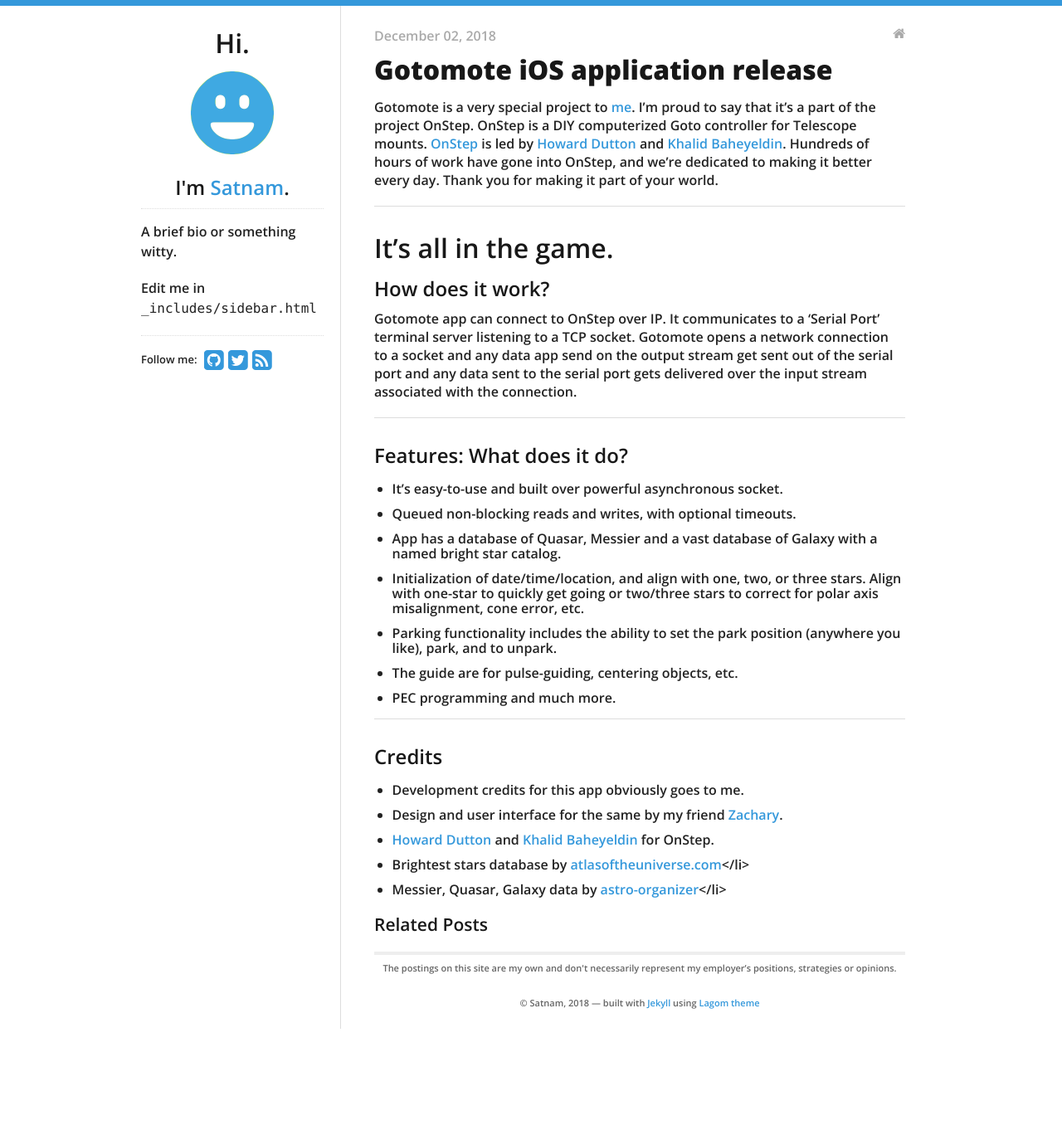
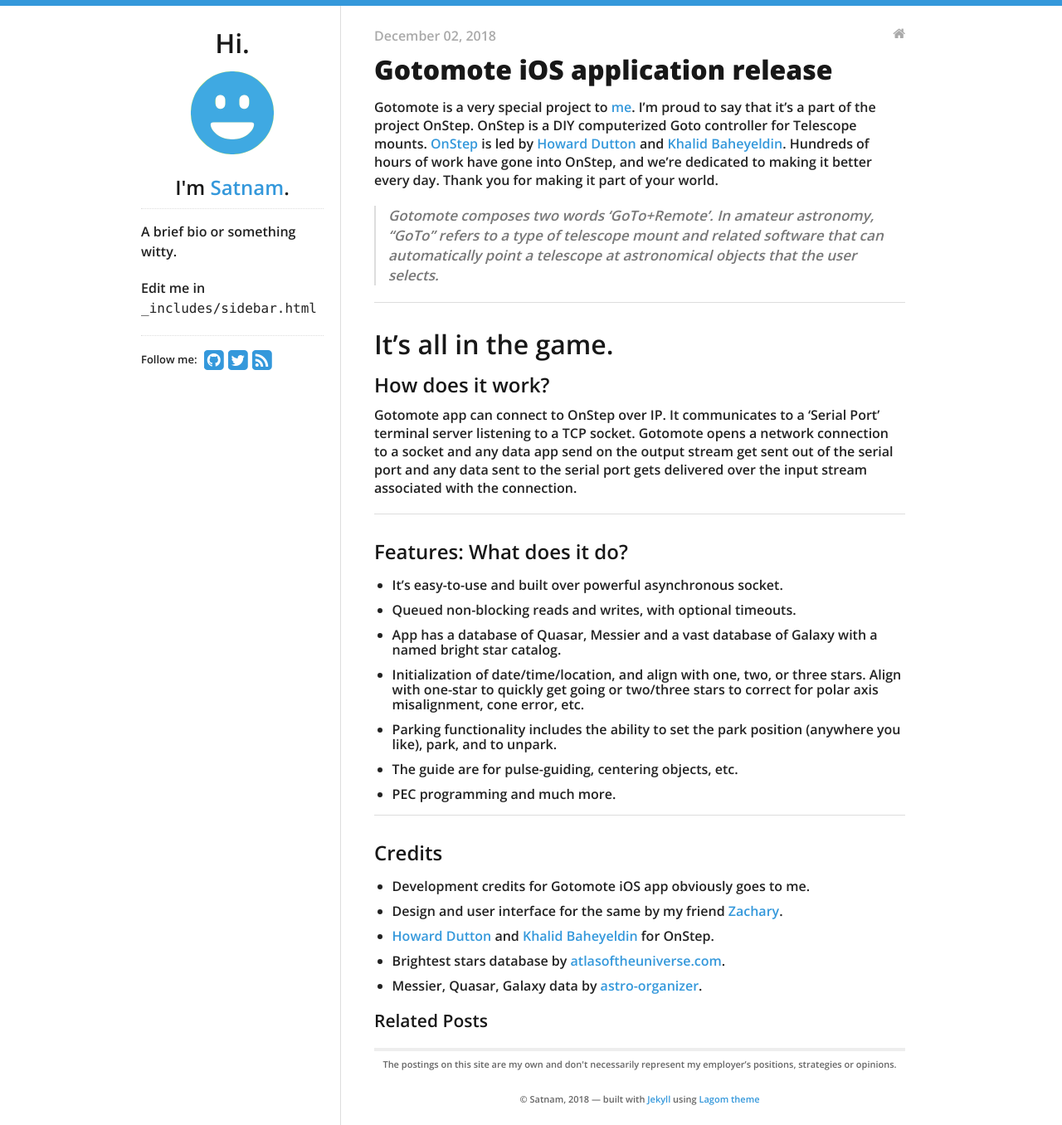
Before and after one commit to 29satnam/29satnam.github.io, a Jekyll site: the page built from _posts/2018-12-02-Gotomote-iOS-release.md, in a window 1280 px wide. Shown: the whole page at 83% size. Built offline with Jekyll 4.4.1, drawn with Linux system fonts in a browser that asks for light colours; before the commit the page ends 1240 px from its top, so only the background shows below that.

Commit message:
Update 2018-12-02-Gotomote-iOS-release.md

```diff
--- a/_posts/2018-12-02-Gotomote-iOS-release.md
+++ b/_posts/2018-12-02-Gotomote-iOS-release.md
@@ -6,6 +6,8 @@ categories:
 ---
 
 Gotomote is a very special project to <a href="https://github.com/29satnam/">me</a>. I&#8217;m proud to say that it&#8217;s a part of the project OnStep. OnStep is a DIY computerized Goto controller for Telescope mounts. <a href="https://groups.io/g/onstep/wiki/home">OnStep</a> is led by <a href="https://github.com/hjd1964">Howard Dutton</a> and <a href="https://github.com/hjd1964">Khalid Baheyeldin</a>. Hundreds of hours of work have gone into OnStep, and we&#8217;re dedicated to making it better every day. Thank you for making it part of your world.
+
+> Gotomote composes two words 'GoTo+Remote'. In amateur astronomy, "GoTo" refers to a type of telescope mount and related software that can automatically point a telescope at astronomical objects that the user selects.
 
 ---
 
@@ -31,8 +33,8 @@ Gotomote app can connect to OnStep over IP. It communicates to a 'Serial Port' t
 
 ## Credits
 
-- Development credits for this app obviously goes to me.
+- Development credits for Gotomote iOS app obviously goes to me.
 - Design and user interface for the same by my friend <a href="https://www.instagram.com/Zac.wolff/">Zachary</a>.
 - <a href="https://github.com/hjd1964">Howard Dutton</a> and <a href="https://github.com/hjd1964">Khalid Baheyeldin</a> for OnStep.
-- Brightest stars database by <a href="http://www.atlasoftheuniverse.com/stars.html">atlasoftheuniverse.com</a></li>
-- Messier, Quasar, Galaxy data by <a href="https://github.com/lorenzoriano/astro-organizer/tree/master/catalogues/SAC_DeepSky_ver81">astro-organizer</a></li>
+- Brightest stars database by <a href="http://www.atlasoftheuniverse.com/stars.html">atlasoftheuniverse.com</a>.
+- Messier, Quasar, Galaxy data by <a href="https://github.com/lorenzoriano/astro-organizer/tree/master/catalogues/SAC_DeepSky_ver81">astro-organizer</a>.
```
